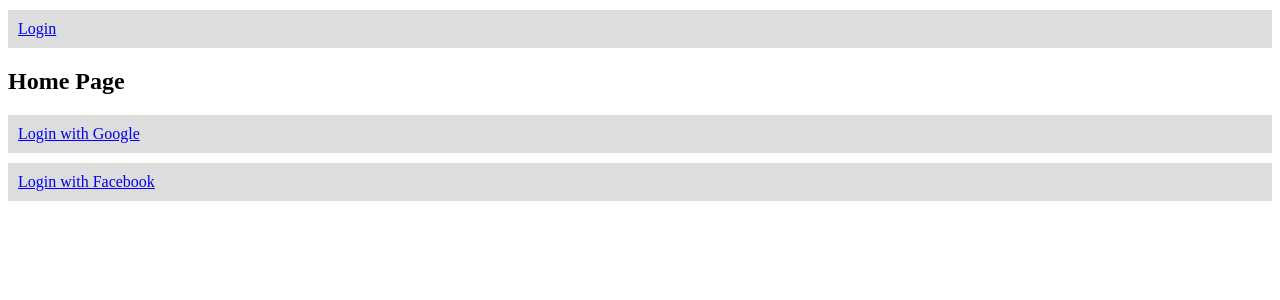
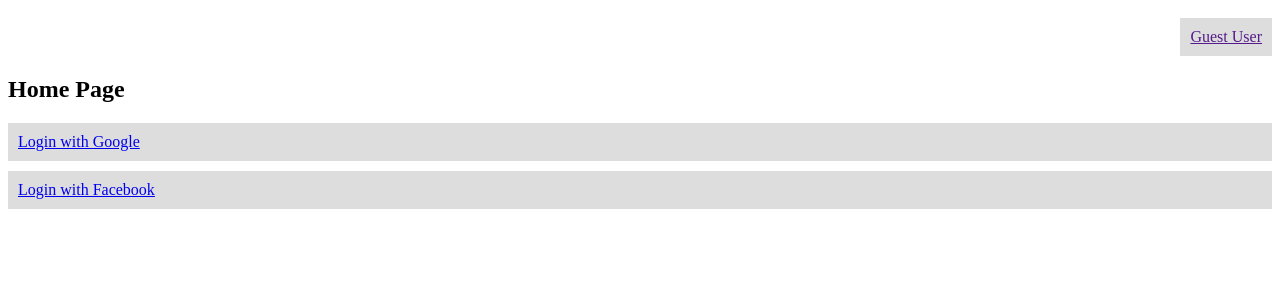
Before and after one commit to humblesami/djtest, a Django app: page / in a window 1280 px wide. Shown: the top 300 px of the page. Run offline with Django 3.2, Linux system fonts and the light colour scheme; parts of the project's set-up code (start-up, migrations or seed data) failed here and were passed over.

Commit message:
FB AUTH APP good

```diff
--- a/sample_app/templates/sample_app/index.html
+++ b/sample_app/templates/sample_app/index.html
@@ -2,20 +2,19 @@
 <head>
 </head>
 <body>
-<div class="navbar">
+<div class="navbar" style="display:flex; justify-content: flex-end">
     <div class="navbar-right">
         {% if user.is_authenticated %}
             <div class="user-info">
-                {% if profile_picture %}
-                    <img src="{{ profile_picture }}" alt="Profile Picture" width="30" height="30">
+                <img src="{{ user_info.picture }}" alt="Profile Picture" width="30" height="30">
+                <span>{{ user_info.name }}</span> | <span>{{ user_info.email }}</span>
+                <a href="/logout">Logout</a>
+                {% if user.is_staff %}
+                <a href="/admin">Admin</a>
                 {% endif %}
-                <span>{{ user.username }}</span> |
-                <span>{{ user.email }}</span>
-                <a href="/logout">Logout</a>
-                <a href="/admin">Admin</a>
             </div>
         {% else %}
-            <a href="/auth/login">Login</a>
+            <a href="">Guest User</a>
         {% endif %}
     </div>
 </div>
--- a/sample_app/urls.py
+++ b/sample_app/urls.py
@@ -1,51 +1,65 @@
 import json
+
 from django.urls import path
 from django.shortcuts import render
-from social_core.backends.oauth import BaseOAuth2
-from social_core.exceptions import AuthMissingParameter
-from social_core.utils import handle_http_errors, parse_qs
+from social_core.pipeline import social_auth
 
 
-class FaceBookOath2(BaseOAuth2):
-    @handle_http_errors
-    def auth_complete(self, *args, **kwargs):
-        """Completes login process, must return user instance"""
-        self.process_error(self.data)
-        if not self.data.get("code"):
-            raise AuthMissingParameter(self, "code")
-        state = self.validate_state()
-        key, secret = self.get_key_and_secret()
-        params = {
-            "client_id": key,
-            "redirect_uri": self.get_redirect_uri(state),
-            "client_secret": secret,
-            "code": self.data["code"],
-        }
-        try:
-            response = self.request(self.access_token_url(), 'POST', params=params)
-        except Exception as ex:
-            er = ex.response
-            err = json.loads(er.text)['error']
-            b = 1
-            raise Exception(err)
-        try:
-            response = response.json()
-        except ValueError:
-            response = parse_qs(response.text)
-        access_token = response["access_token"]
-        return self.do_auth(access_token, response, *args, **kwargs)
+def load_extra_data(backend, details, response, uid, user, *args, **kwargs):
+    social = kwargs.get("social") or backend.strategy.storage.user.get_social_auth(
+        backend.name, uid
+    )
+    if social:
+        extra_data = backend.extra_data(user, uid, response, details, *args, **kwargs)
+        del_keys = []
+        for key in details:
+            extra_data[key] = details[key]
+        for key in extra_data:
+            if key in ['access_token', 'token_type', 'expires', 'expires_in']:
+                del_keys.append(key)
+        for key in del_keys:
+            del extra_data[key]
+        for key in response:
+            if key in ['name', 'fullname', 'email', 'picture']:
+                actual_val = response[key]
+                str_val = str(actual_val)
+                extra_data[key] = str_val
+        if not extra_data.get('name'):
+            extra_data['name'] = user.username
+        if not extra_data.get('email'):
+            extra_data['email'] = ''
+        if not extra_data.get('picture'):
+            extra_data['picture'] = ''
+        if extra_data.get('fullname'):
+            if not extra_data.get('name'):
+                extra_data['name'] = extra_data['fullname']
+                del extra_data['fullname']
+        if not extra_data.get('name'):
+            if extra_data.get('last_name'):
+                extra_data['name'] = ' '.join([extra_data['first_name'], extra_data['last_name']])
+            del extra_data['first_name']
+            del extra_data['last_name']
+        social.set_extra_data(extra_data)
 
-# social_core.backends.facebook.FacebookOAuth2.auth_complete = FaceBookOath2.auth_complete
+social_auth.load_extra_data = load_extra_data
 
 def hello(request):
-    profile_picture = None
+    user_info = {
+        'name': 'Private',
+        'email': 'Private',
+        'picture': 'https://www.htgtrading.co.uk/wp-content/uploads/2016/03/no-user-image-square.jpg',
+    }
     if request.user.is_authenticated:
-        social_account = request.user.social_auth.filter(provider='google-oauth2').first()
+        social_account = request.user.social_auth.filter().first()
         if social_account:
-            profile_picture = social_account.extra_data.get('picture')
+            if social_account.extra_data:
+                user_data = social_account.extra_data
+                for key in user_data:
+                    if user_data[key]:
+                        user_info[key] = user_data[key]
 
     return render(request, 'sample_app/index.html', {
-        'profile_picture': profile_picture,
+        'user_info': user_info,
         'page': 'Home Page'
     })
 
```
Also changed, not shown: 1 other file.
